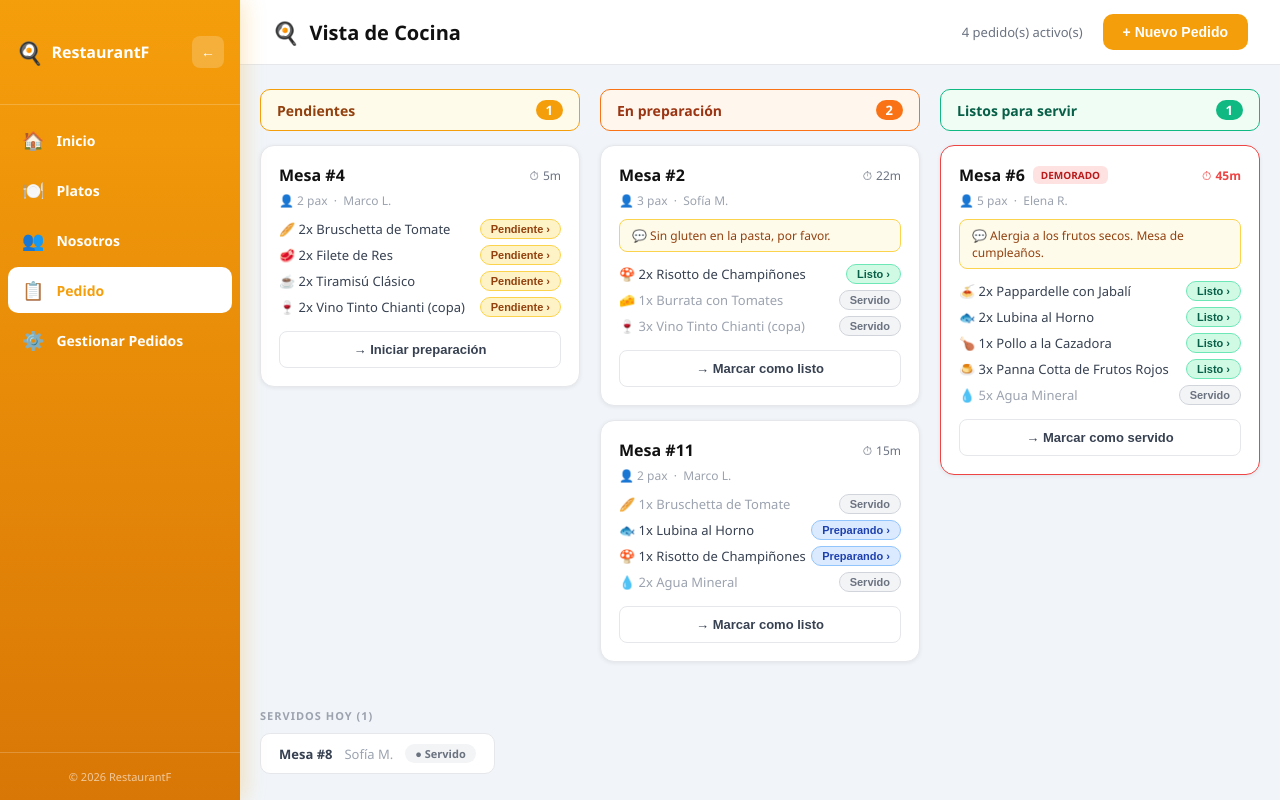
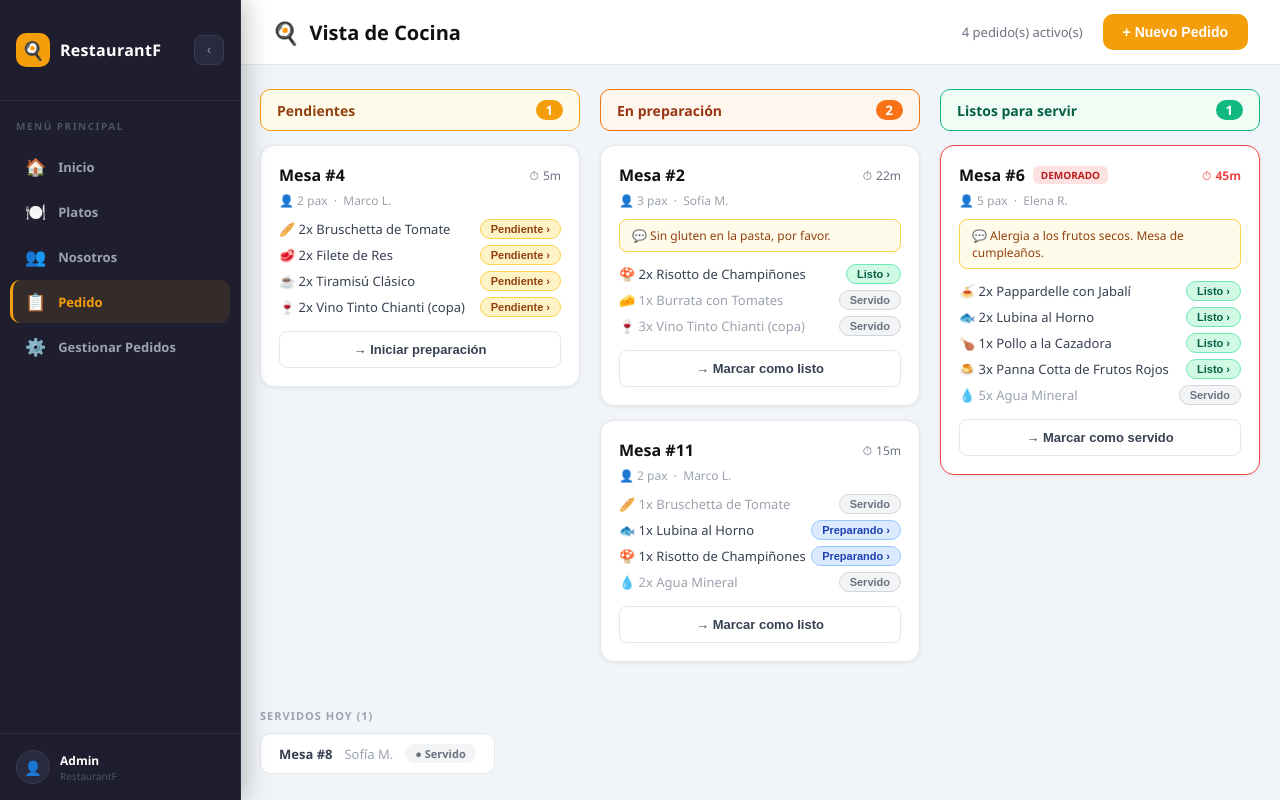
Before and after one commit to ismaelperalt/RestaurantF, a React (Vite) app: page /pedido in a window 1280 px wide. Built offline with nearby package versions, Linux system fonts and the light colour scheme.

Commit message:
Aplicando varios estilos

```diff
--- a/src/components/Layout.tsx
+++ b/src/components/Layout.tsx
@@ -1,4 +1,4 @@
-import React, { useState } from "react";
+import React, { useState, useEffect } from "react";
 import Sidebar from "./Sidebar";
 
 interface LayoutProps {
@@ -7,29 +7,32 @@ interface LayoutProps {
 
 export default function Layout({ children }: LayoutProps) {
   const [collapsed, setCollapsed] = useState(false);
+  const [isMobile, setIsMobile] = useState(window.innerWidth <= 768);
+
+  // Detecta si es mobile en tiempo real
+  useEffect(() => {
+    const handleResize = () => {
+      setIsMobile(window.innerWidth <= 768);
+    };
+    window.addEventListener("resize", handleResize);
+    return () => window.removeEventListener("resize", handleResize);
+  }, []);
+
+  // En mobile el margen siempre es 0
+  const marginLeft = isMobile ? 0 : collapsed ? 68 : 240;
 
   return (
     <div style={{ display: "flex", minHeight: "100vh", background: "#f8fafc" }}>
       <Sidebar collapsed={collapsed} onToggle={() => setCollapsed(!collapsed)} />
-      <main
-        style={{
-          marginLeft: collapsed ? 72 : 240,
-          flex: 1,
-          minHeight: "100vh",
-          transition: "margin-left 0.25s ease",
-        }}
-      >
+      <main style={{
+        marginLeft,
+        flex: 1,
+        minHeight: "100vh",
+        transition: "margin-left 0.25s ease",
+        width: `calc(100% - ${marginLeft}px)`, // ← ocupa el resto exacto
+      }}>
         {children}
       </main>
-
-    <style>{`
-  @media (max-width: 768px) {
-    main {
-      margin-left: 0 !important;
-      padding-top: 0 !important; /* ← sin padding extra */
-    }
-  }
-`}</style>
     </div>
   );
 }
--- a/src/components/Sidebar.tsx
+++ b/src/components/Sidebar.tsx
@@ -7,10 +7,10 @@ interface Props {
 }
 
 const navItems = [
-  { to: "/",          label: "Inicio",           icon: "🏠", end: true  },
-  { to: "/platos",    label: "Platos",            icon: "🍽️", end: false },
-  { to: "/nosotros",  label: "Nosotros",          icon: "👥", end: false },
-  { to: "/pedido",    label: "Pedido",            icon: "📋", end: false },
+  { to: "/", label: "Inicio", icon: "🏠", end: true },
+  { to: "/platos", label: "Platos", icon: "🍽️", end: false },
+  { to: "/nosotros", label: "Nosotros", icon: "👥", end: false },
+  { to: "/pedido", label: "Pedido", icon: "📋", end: false },
   { to: "/dashboard", label: "Gestionar Pedidos", icon: "⚙️", end: false },
 ];
 
@@ -19,77 +19,106 @@ export default function Sidebar({ collapsed, onToggle }: Props) {
 
   return (
     <>
-      {/* Botón hamburguesa — solo mobile */}
+      {/* ── Botón hamburguesa mobile ── */}
       <button
         onClick={() => setMobileOpen(true)}
         className="mobile-menu-btn"
         style={{
-          position: "fixed", top: 16, left: 16, zIndex: 300,
-          background: "#f59e0b", border: "none", borderRadius: 10,
-          width: 42, height: 42, fontSize: 18, cursor: "pointer",
+          position: "fixed", top: 14, left: 14, zIndex: 300,
+          background: "#1e1e2e", border: "1px solid #2e2e42",
+          borderRadius: 10, width: 42, height: 42,
+          fontSize: 18, cursor: "pointer",
           display: "flex", alignItems: "center", justifyContent: "center",
-          boxShadow: "0 2px 10px rgba(245,158,11,0.4)",
+          color: "#f59e0b", boxShadow: "0 2px 10px rgba(0,0,0,0.3)",
         }}
       >☰</button>
 
-      {/* Overlay oscuro — solo mobile cuando está abierto */}
+      {/* ── Overlay mobile ── */}
       {mobileOpen && (
         <div
           onClick={() => setMobileOpen(false)}
           style={{
             position: "fixed", inset: 0,
-            background: "rgba(0,0,0,0.5)", zIndex: 250,
+            background: "rgba(0,0,0,0.6)", zIndex: 250,
           }}
         />
       )}
 
-      {/* Sidebar */}
+      {/* ── Sidebar ── */}
       <aside
         style={{
           position: "fixed", top: 0, left: 0,
           height: "100vh", zIndex: 260,
-          width: collapsed ? 72 : 240,
-          background: "linear-gradient(180deg, #f59e0b 0%, #d97706 100%)",
+          width: collapsed ? 68 : 240,
+          background: "#1e1e2e",
           display: "flex", flexDirection: "column",
           transition: "width 0.25s ease, transform 0.25s ease",
-          boxShadow: "4px 0 20px rgba(245,158,11,0.25)",
+          boxShadow: "4px 0 24px rgba(0,0,0,0.25)",
           overflow: "hidden",
+          borderRight: "1px solid #2e2e42",
         }}
-        className={`sidebar ${mobileOpen ? "mobile-open" : ""}`}
+        className={`sidebar ${mobileOpen ? "mobile-open" : ""} ${collapsed ? "collapsed" : ""}`}
       >
-        {/* Logo + botón colapsar */}
+
+        {/* ── Logo ── */}
         <div style={{
           display: "flex", alignItems: "center",
           justifyContent: collapsed ? "center" : "space-between",
-          padding: collapsed ? "20px 0" : "20px 16px",
-          borderBottom: "1px solid rgba(255,255,255,0.2)",
+          padding: collapsed ? "18px 0" : "18px 16px",
+          borderBottom: "1px solid #2e2e42",
           minHeight: 64,
         }}>
           {!collapsed && (
-            <div style={{ display: "flex", alignItems: "center", gap: 8 }}>
-              <span style={{ fontSize: 22 }}>🍳</span>
-              <span style={{ fontWeight: 900, fontSize: 16, color: "#fff", whiteSpace: "nowrap" }}>
+            <div style={{ display: "flex", alignItems: "center", gap: 10 }}>
+              <div style={{
+                background: "#f59e0b", borderRadius: 10,
+                width: 34, height: 34, display: "flex",
+                alignItems: "center", justifyContent: "center",
+                fontSize: 18, flexShrink: 0,
+              }}>🍳</div>
+              <span style={{
+                fontWeight: 900, fontSize: 16, color: "#fff",
+                whiteSpace: "nowrap", letterSpacing: 0.3,
+              }}>
                 RestaurantF
               </span>
             </div>
           )}
-          {/* En mobile este botón cierra el sidebar en vez de colapsar */}
+
+          {/* Botón colapsar — solo desktop */}
           <button
             onClick={() => { onToggle(); setMobileOpen(false); }}
+            className="collapse-btn"
             style={{
-              background: "rgba(255,255,255,0.2)", border: "none", borderRadius: 8,
-              width: 32, height: 32, cursor: "pointer", fontSize: 14,
-              color: "#fff", display: "flex", alignItems: "center", justifyContent: "center",
-              flexShrink: 0,
+              background: "#2a2a3e", border: "1px solid #3a3a52",
+              borderRadius: 8, width: 30, height: 30,
+              cursor: "pointer", fontSize: 12, color: "#9ca3af",
+              display: "flex", alignItems: "center", justifyContent: "center",
+              flexShrink: 0, transition: "all 0.15s",
             }}
             title={collapsed ? "Expandir" : "Colapsar"}
           >
-            {collapsed ? "→" : "←"}
+            {collapsed ? "›" : "‹"}
           </button>
         </div>
 
-        {/* Nav links */}
-        <nav style={{ flex: 1, padding: "12px 8px", display: "flex", flexDirection: "column", gap: 4 }}>
+        {/* ── Etiqueta sección ── */}
+        {!collapsed && (
+          <div style={{
+            padding: "18px 16px 8px",
+            fontSize: 10, fontWeight: 800,
+            color: "#4b5563", letterSpacing: 1.5,
+            textTransform: "uppercase",
+          }}>
+            Menú principal
+          </div>
+        )}
+
+        {/* ── Nav links ── */}
+        <nav style={{
+          flex: 1, padding: "4px 10px",
+          display: "flex", flexDirection: "column", gap: 2,
+        }}>
           {navItems.map((item) => (
             <NavLink
               key={item.to}
@@ -100,50 +129,72 @@ export default function Sidebar({ collapsed, onToggle }: Props) {
                 display: "flex", alignItems: "center",
                 gap: collapsed ? 0 : 12,
                 justifyContent: collapsed ? "center" : "flex-start",
-                padding: collapsed ? "12px 0" : "11px 14px",
+                padding: collapsed ? "12px 0" : "10px 12px",
                 borderRadius: 10, textDecoration: "none",
-                fontWeight: 700, fontSize: 14,
-                color: isActive ? "#f59e0b" : "#fff",
-                background: isActive ? "#fff" : "transparent",
+                fontWeight: 700, fontSize: 13,
+                color: isActive ? "#f59e0b" : "#9ca3af",
+                background: isActive ? "rgba(245,158,11,0.1)" : "transparent",
+                borderLeft: isActive && !collapsed ? "3px solid #f59e0b" : "3px solid transparent",
                 transition: "all 0.15s",
                 whiteSpace: "nowrap", overflow: "hidden",
               })}
               title={collapsed ? item.label : undefined}
             >
-              <span style={{ fontSize: 18, flexShrink: 0 }}>{item.icon}</span>
+              <span style={{ fontSize: 17, flexShrink: 0 }}>{item.icon}</span>
               {!collapsed && <span>{item.label}</span>}
             </NavLink>
           ))}
         </nav>
 
+        {/* ── Footer ── */}
+        <div style={{
+          padding: collapsed ? "16px 0" : "16px",
+          borderTop: "1px solid #2e2e42",
+          display: "flex", alignItems: "center",
+          justifyContent: collapsed ? "center" : "flex-start",
+          gap: 10,
+        }}>
+          <div style={{
+            width: 32, height: 32, borderRadius: "50%",
+            background: "#2a2a3e", border: "1px solid #3a3a52",
+            display: "flex", alignItems: "center", justifyContent: "center",
+            fontSize: 14, flexShrink: 0,
+          }}>👤</div>
           {!collapsed && (
-          <div style={{
-            padding: "16px", borderTop: "1px solid rgba(255,255,255,0.2)",
-            fontSize: 11, color: "rgba(255,255,255,0.6)", textAlign: "center",
-          }}>
-            © 2026 RestaurantF
+            <div>
+              <div style={{ fontSize: 12, fontWeight: 800, color: "#fff" }}>Admin</div>
+              <div style={{ fontSize: 10, color: "#4b5563" }}>RestaurantF</div>
             </div>
           )}
+        </div>
+
       </aside>
 
 <style>{`
-        /* DESKTOP: sidebar visible normal */
   .mobile-menu-btn {
     display: none !important;
   }
+  .collapse-btn {
+    display: flex;
+  }
 
-        /* MOBILE */
   @media (max-width: 768px) {
-          .sidebar {
+    /* Sidebar siempre oculto en mobile, colapsado o no */
+    .sidebar,
+    .sidebar.collapsed {
       transform: translateX(-100%) !important;
       width: 240px !important;
     }
+    /* Solo se muestra cuando está abierto */
     .sidebar.mobile-open {
       transform: translateX(0) !important;
     }
     .mobile-menu-btn {
       display: flex !important;
     }
+    .collapse-btn {
+      display: none !important;
+    }
   }
 `}</style>
     </>
```
Lines whose indentation alone changed are shown as unchanged.
